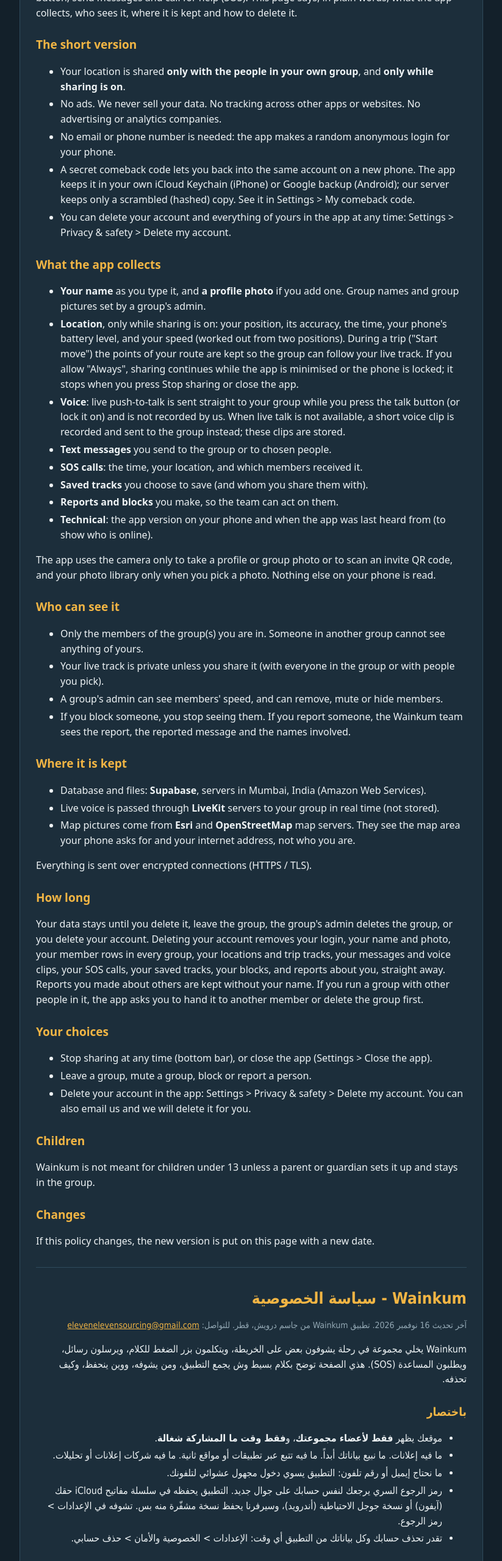
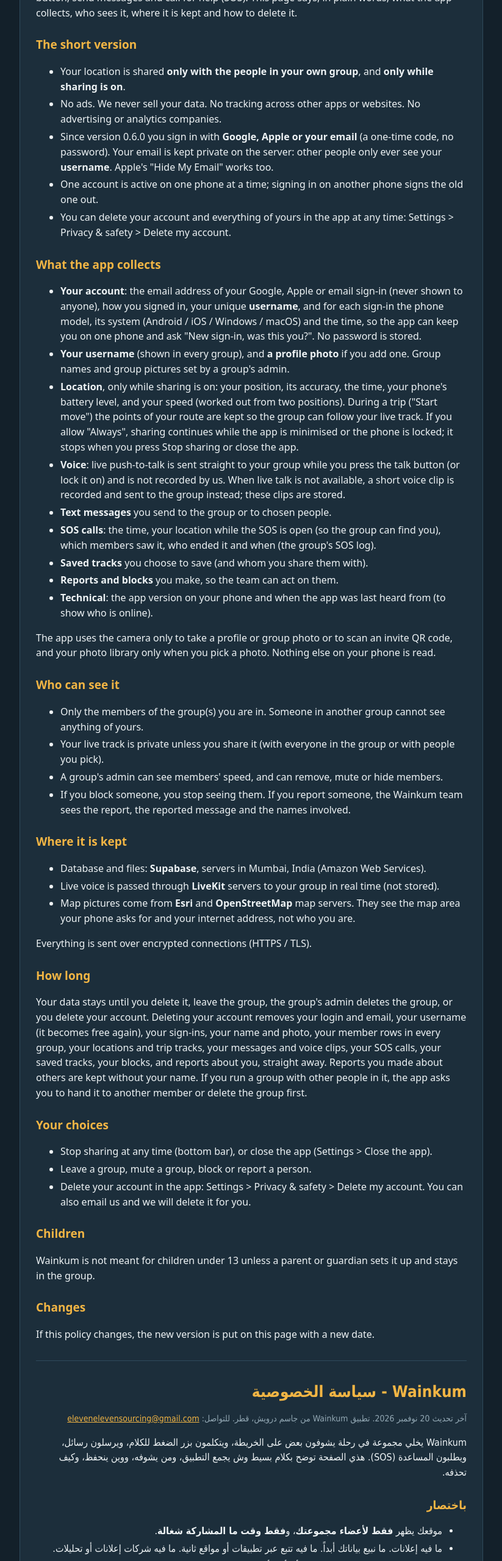
Before and after one commit to jassim75/inlandsea, a plain HTML site: page privacy.html in a window 1280 px wide. Shown: the part 240-2800 px from the top of the page at 61% size, without its empty margins (228-1051 px from the left). Drawn offline with Linux system fonts and the light colour scheme.

Commit message:
Wainkum 0.6.0 APK (sign in with Google/Apple, groups move into the account, new Members screen, SOS Remove, speed + battery fixes) + privacy page: accounts and email

```diff
--- a/privacy.html
+++ b/privacy.html
@@ -17,25 +17,26 @@ h1{color:#f2b544;font-size:26px;margin:4px 0}h2{color:#f2b544;font-size:19px;mar
 <main>
 <section id="en">
 <h1>Wainkum - Privacy policy</h1>
-<p class="small">Last updated 16 November 2026. Wainkum is made by Jassim Darwish, Qatar. Contact: <a href="mailto:elevenelevensourcing@gmail.com">elevenelevensourcing@gmail.com</a></p>
+<p class="small">Last updated 20 November 2026. Wainkum is made by Jassim Darwish, Qatar. Contact: <a href="mailto:elevenelevensourcing@gmail.com">elevenelevensourcing@gmail.com</a></p>
 <p>Wainkum lets a group of people on a trip see each other on a map, talk with a push-to-talk button, send messages and call for help (SOS). This page says, in plain words, what the app collects, who sees it, where it is kept and how to delete it.</p>
 
 <h2>The short version</h2>
 <ul>
 <li>Your location is shared <b>only with the people in your own group</b>, and <b>only while sharing is on</b>.</li>
 <li>No ads. We never sell your data. No tracking across other apps or websites. No advertising or analytics companies.</li>
-<li>No email or phone number is needed: the app makes a random anonymous login for your phone.</li>
-<li>A secret comeback code lets you back into the same account on a new phone. The app keeps it in your own iCloud Keychain (iPhone) or Google backup (Android); our server keeps only a scrambled (hashed) copy. See it in Settings &gt; My comeback code.</li>
+<li>Since version 0.6.0 you sign in with <b>Google, Apple or your email</b> (a one-time code, no password). Your email is kept private on the server: other people only ever see your <b>username</b>. Apple's "Hide My Email" works too.</li>
+<li>One account is active on one phone at a time; signing in on another phone signs the old one out.</li>
 <li>You can delete your account and everything of yours in the app at any time: Settings &gt; Privacy &amp; safety &gt; Delete my account.</li>
 </ul>
 
 <h2>What the app collects</h2>
 <ul>
-<li><b>Your name</b> as you type it, and <b>a profile photo</b> if you add one. Group names and group pictures set by a group's admin.</li>
+<li><b>Your account</b>: the email address of your Google, Apple or email sign-in (never shown to anyone), how you signed in, your unique <b>username</b>, and for each sign-in the phone model, its system (Android / iOS / Windows / macOS) and the time, so the app can keep you on one phone and ask "New sign-in, was this you?". No password is stored.</li>
+<li><b>Your username</b> (shown in every group), and <b>a profile photo</b> if you add one. Group names and group pictures set by a group's admin.</li>
 <li><b>Location</b>, only while sharing is on: your position, its accuracy, the time, your phone's battery level, and your speed (worked out from two positions). During a trip ("Start move") the points of your route are kept so the group can follow your live track. If you allow "Always", sharing continues while the app is minimised or the phone is locked; it stops when you press Stop sharing or close the app.</li>
 <li><b>Voice</b>: live push-to-talk is sent straight to your group while you press the talk button (or lock it on) and is not recorded by us. When live talk is not available, a short voice clip is recorded and sent to the group instead; these clips are stored.</li>
 <li><b>Text messages</b> you send to the group or to chosen people.</li>
-<li><b>SOS calls</b>: the time, your location, and which members received it.</li>
+<li><b>SOS calls</b>: the time, your location while the SOS is open (so the group can find you), which members saw it, who ended it and when (the group's SOS log).</li>
 <li><b>Saved tracks</b> you choose to save (and whom you share them with).</li>
 <li><b>Reports and blocks</b> you make, so the team can act on them.</li>
 <li><b>Technical</b>: the app version on your phone and when the app was last heard from (to show who is online).</li>
@@ -59,7 +60,7 @@ h1{color:#f2b544;font-size:26px;margin:4px 0}h2{color:#f2b544;font-size:19px;mar
 <p>Everything is sent over encrypted connections (HTTPS / TLS).</p>
 
 <h2>How long</h2>
-<p>Your data stays until you delete it, leave the group, the group's admin deletes the group, or you delete your account. Deleting your account removes your login, your name and photo, your member rows in every group, your locations and trip tracks, your messages and voice clips, your SOS calls, your saved tracks, your blocks, and reports about you, straight away. Reports you made about others are kept without your name. If you run a group with other people in it, the app asks you to hand it to another member or delete the group first.</p>
+<p>Your data stays until you delete it, leave the group, the group's admin deletes the group, or you delete your account. Deleting your account removes your login and email, your username (it becomes free again), your sign-ins, your name and photo, your member rows in every group, your locations and trip tracks, your messages and voice clips, your SOS calls, your saved tracks, your blocks, and reports about you, straight away. Reports you made about others are kept without your name. If you run a group with other people in it, the app asks you to hand it to another member or delete the group first.</p>
 
 <h2>Your choices</h2>
 <ul>
@@ -78,23 +79,24 @@ h1{color:#f2b544;font-size:26px;margin:4px 0}h2{color:#f2b544;font-size:19px;mar
 <hr>
 <section id="ar" class="ar" dir="rtl" lang="ar">
 <h1>Wainkum - سياسة الخصوصية</h1>
-<p class="small">آخر تحديث 16 نوفمبر 2026. تطبيق Wainkum من جاسم درويش، قطر. للتواصل: <a href="mailto:elevenelevensourcing@gmail.com">elevenelevensourcing@gmail.com</a></p>
+<p class="small">آخر تحديث 20 نوفمبر 2026. تطبيق Wainkum من جاسم درويش، قطر. للتواصل: <a href="mailto:elevenelevensourcing@gmail.com">elevenelevensourcing@gmail.com</a></p>
 <p>Wainkum يخلي مجموعة في رحلة يشوفون بعض على الخريطة، ويتكلمون بزر الضغط للكلام، ويرسلون رسائل، ويطلبون المساعدة (SOS). هذي الصفحة توضح بكلام بسيط وش يجمع التطبيق، ومن يشوفه، ووين ينحفظ، وكيف تحذفه.</p>
 <h2>باختصار</h2>
 <ul>
 <li>موقعك يظهر <b>فقط لأعضاء مجموعتك</b>، و<b>فقط وقت ما المشاركة شغالة</b>.</li>
 <li>ما فيه إعلانات. ما نبيع بياناتك أبداً. ما فيه تتبع عبر تطبيقات أو مواقع ثانية. ما فيه شركات إعلانات أو تحليلات.</li>
-<li>ما نحتاج إيميل أو رقم تلفون: التطبيق يسوي دخول مجهول عشوائي لتلفونك.</li>
-<li>رمز الرجوع السري يرجعك لنفس حسابك على جوال جديد. التطبيق يحفظه في سلسلة مفاتيح iCloud حقك (آيفون) أو نسخة جوجل الاحتياطية (أندرويد)، وسيرفرنا يحفظ نسخة مشفّرة منه بس. تشوفه في الإعدادات &gt; رمز الرجوع.</li>
+<li>من نسخة 0.6.0 تدخل بحساب <b>جوجل أو أبل أو إيميلك</b> (رمز لمرة وحدة، بدون كلمة سر). إيميلك يبقى خاص في السيرفر: الناس يشوفون <b>اسم المستخدم</b> بس. خاصية "إخفاء بريدي" من أبل تشتغل بعد.</li>
+<li>الحساب يشتغل على جوال واحد بنفس الوقت؛ إذا دخلت من جوال ثاني، القديم يطلع.</li>
 <li>تقدر تحذف حسابك وكل بياناتك من التطبيق أي وقت: الإعدادات &gt; الخصوصية والأمان &gt; حذف حسابي.</li>
 </ul>
 <h2>وش يجمع التطبيق</h2>
 <ul>
-<li><b>اسمك</b> مثل ما تكتبه، و<b>صورتك</b> إذا أضفتها. اسم المجموعة وصورتها اللي يحطها المشرف.</li>
+<li><b>حسابك</b>: إيميل الدخول (جوجل أو أبل أو الإيميل، ما يشوفه أحد)، طريقة الدخول، <b>اسم المستخدم</b>، ولكل دخول نوع الجوال ونظامه والوقت، عشان يبقى الحساب على جوال واحد ونسألك "دخول جديد، هذا أنت؟". ما نحفظ كلمة سر.</li>
+<li><b>اسم المستخدم</b> (يظهر في كل مجموعة)، و<b>صورتك</b> إذا أضفتها. اسم المجموعة وصورتها اللي يحطها المشرف.</li>
 <li><b>الموقع</b> وقت المشاركة فقط: مكانك ودقته والوقت وبطارية التلفون وسرعتك. أثناء الرحلة تنحفظ نقاط طريقك عشان المجموعة تتابع مسارك المباشر. إذا سمحت "دائماً" تستمر المشاركة والتطبيق مصغر أو التلفون مقفول، وتوقف لما تضغط إيقاف المشاركة أو تسكر التطبيق.</li>
 <li><b>الصوت</b>: الكلام المباشر يروح لمجموعتك وقت ما تضغط زر الكلام وما نسجله. إذا الكلام المباشر مو متوفر ينسجل مقطع صوت قصير ويوصل للمجموعة، وهذي المقاطع تنحفظ.</li>
 <li><b>الرسائل</b> اللي ترسلها للمجموعة أو لأشخاص تختارهم.</li>
-<li><b>نداءات SOS</b>: الوقت وموقعك ومن استلمها.</li>
+<li><b>نداءات SOS</b>: الوقت وموقعك وقت ما الـSOS شغال (عشان المجموعة تلقاك)، ومن شافه، ومن أنهاه ومتى (سجل SOS للمجموعة).</li>
 <li><b>المسارات المحفوظة</b> اللي تختار تحفظها (ومع من تشاركها).</li>
 <li><b>البلاغات والحظر</b> اللي تسويها.</li>
 <li><b>معلومات تقنية</b>: نسخة التطبيق وآخر مرة وصل منه شي (عشان نبين من متصل).</li>
@@ -115,7 +117,7 @@ h1{color:#f2b544;font-size:26px;margin:4px 0}h2{color:#f2b544;font-size:19px;mar
 </ul>
 <p>كل شي ينرسل باتصال مشفر (HTTPS / TLS).</p>
 <h2>كم مدة</h2>
-<p>بياناتك تبقى لين تحذفها أو تطلع من المجموعة أو المشرف يحذف المجموعة أو تحذف حسابك. حذف الحساب يحذف دخولك واسمك وصورتك وعضويتك في كل المجموعات ومواقعك ومساراتك ورسائلك وصوتك ونداءات SOS ومساراتك المحفوظة والحظر والبلاغات عنك فوراً. البلاغات اللي سويتها عن غيرك تبقى بدون اسمك. إذا أنت مشرف مجموعة فيها ناس، التطبيق يطلب منك تعطيها لعضو ثاني أو تحذفها أول.</p>
+<p>بياناتك تبقى لين تحذفها أو تطلع من المجموعة أو المشرف يحذف المجموعة أو تحذف حسابك. حذف الحساب يحذف دخولك وإيميلك واسم المستخدم (يصير متاح لغيرك) واسمك وصورتك وعضويتك في كل المجموعات ومواقعك ومساراتك ورسائلك وصوتك ونداءات SOS ومساراتك المحفوظة والحظر والبلاغات عنك فوراً. البلاغات اللي سويتها عن غيرك تبقى بدون اسمك. إذا أنت مشرف مجموعة فيها ناس، التطبيق يطلب منك تعطيها لعضو ثاني أو تحذفها أول.</p>
 <h2>اختياراتك</h2>
 <ul>
 <li>أوقف المشاركة أي وقت، أو سكر التطبيق (الإعدادات &gt; إغلاق التطبيق).</li>
```
Also changed, not shown: 1 other file.
